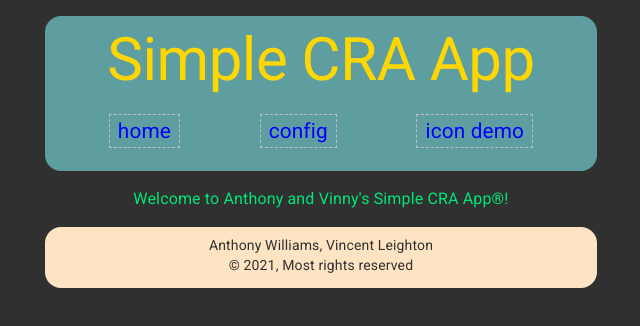
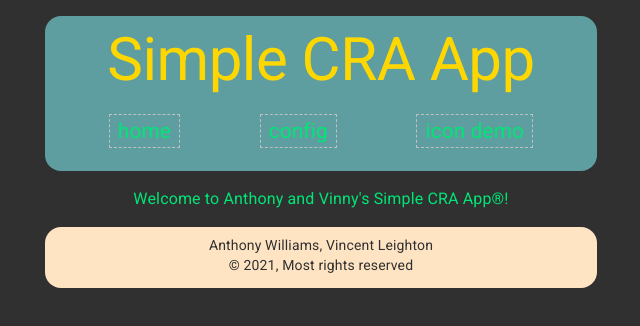
Before and after one commit to Wolven531/simple-cra-app, a React (Create React App) app: page / in a window 1280 px wide. Shown: the top 326 px of the page, without its empty margins (319-959 px from the left). Built offline with nearby package versions, Linux system fonts and the light colour scheme.

Commit message:
Use proper Link component

```diff
--- a/src/Nav/Nav.tsx
+++ b/src/Nav/Nav.tsx
@@ -1,6 +1,5 @@
-import { Container, Grid } from '@material-ui/core'
+import { Container, Grid, Link } from '@material-ui/core'
 import React, { FC } from 'react'
-import { Link } from 'react-router-dom'
 import './Nav.css'
 
 const Nav: FC = () => {
@@ -9,13 +8,13 @@ const Nav: FC = () => {
 			<Container>
 				<Grid container alignItems="center" justify="space-around">
 					<Grid item>
-						<Link to="/">Home</Link>
+						<Link href="/">Home</Link>
 					</Grid>
 					<Grid item>
-						<Link to="/config">Config</Link>
+						<Link href="/config">Config</Link>
 					</Grid>
 					<Grid item>
-						<Link to="/icons">Icon Demo</Link>
+						<Link href="/icons">Icon Demo</Link>
 					</Grid>
 				</Grid>
 			</Container>
```
